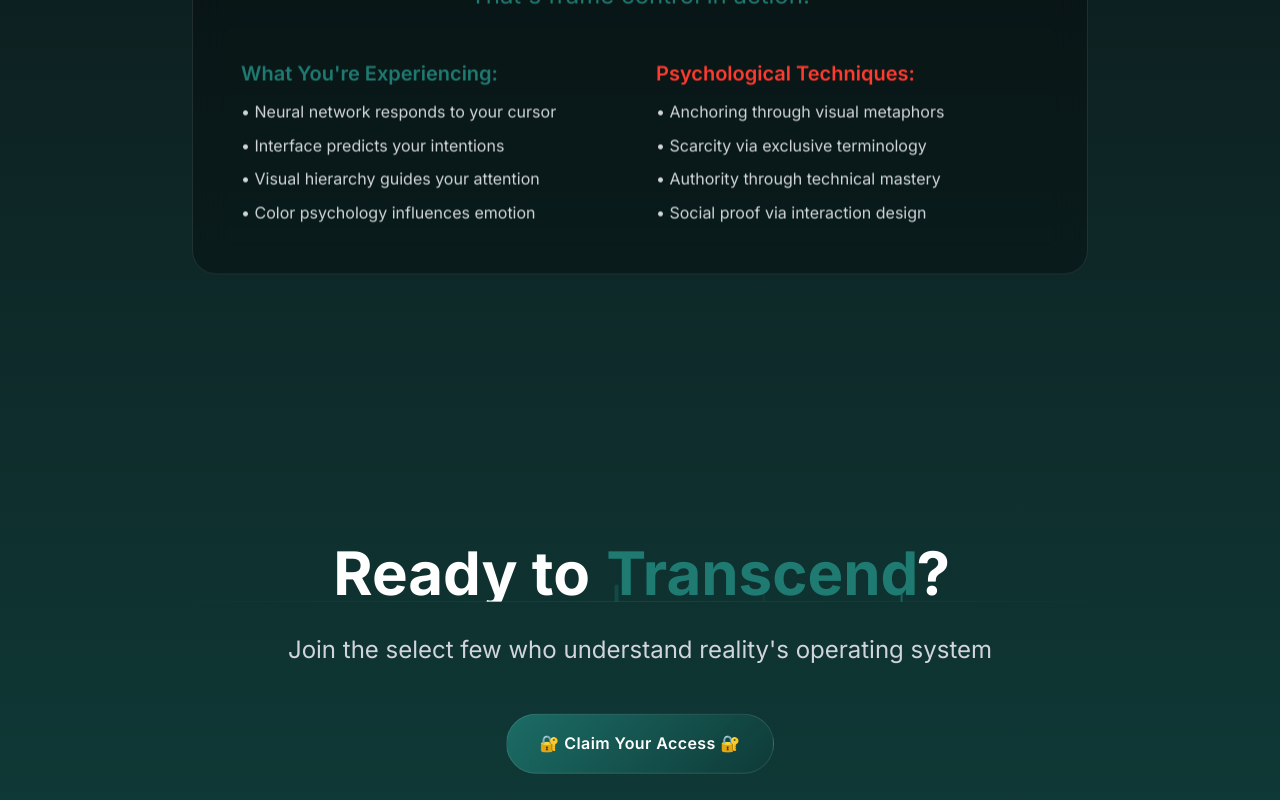
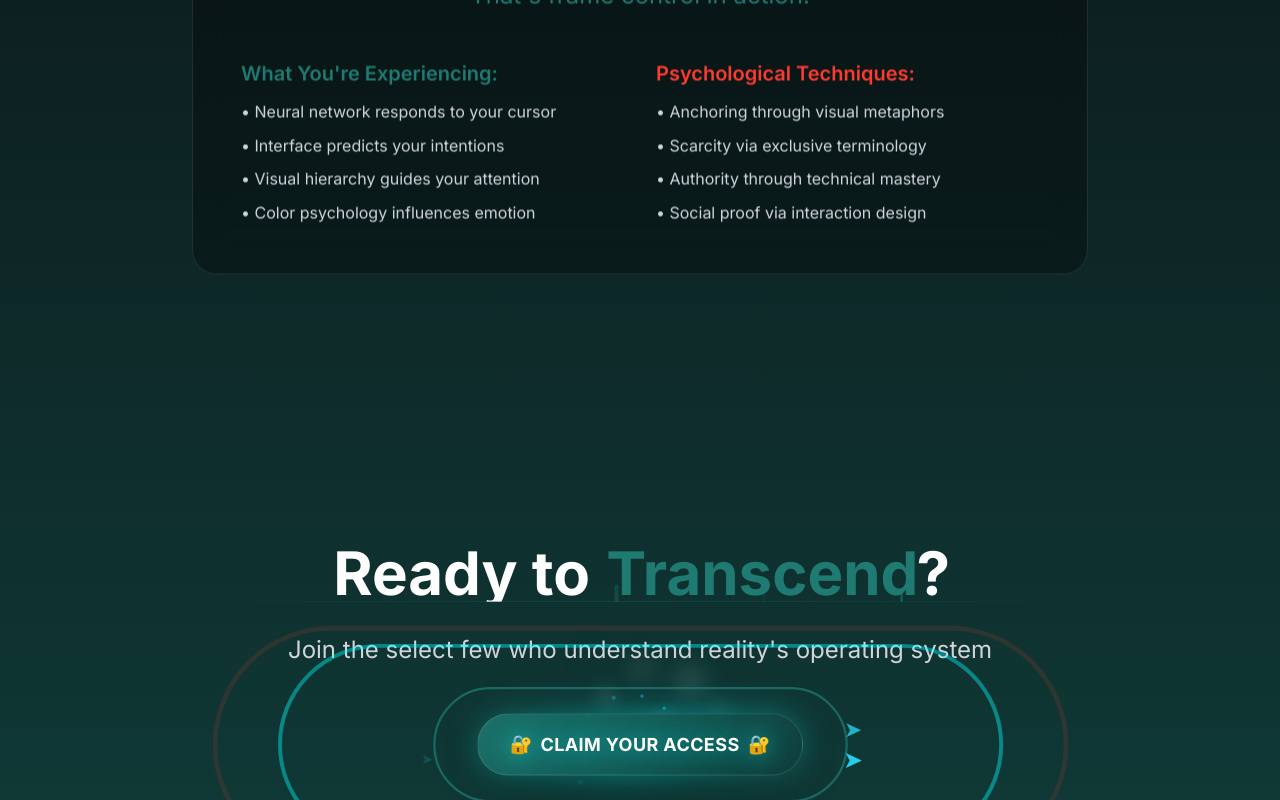
Before and after one commit to Daelyte/Frame-Control-Economics-v2, a Next.js app: page / in a window 1280 px wide. Shown: the part 2000-2800 px from the top of the page. Built offline with nearby package versions, Linux system fonts and the light colour scheme.

Commit message:
Epic Claim Your Access button: Hypnotic smoke effects, pulsing rings, electric particles, arrows, spotlight

```diff
--- a/components/FrameEconomics.tsx
+++ b/components/FrameEconomics.tsx
@@ -2249,10 +2249,201 @@ const FrameEconomics = () => {
                     initial={{ opacity: 0, scale: 0.9 }}
                     whileInView={{ opacity: 1, scale: 1 }}
                     transition={{ duration: 0.8, delay: 0.4 }}
+                    className="relative inline-block"
                   >
-                    <LiquidButton onClick={() => window.location.href = '/treasure'}>
-                      🔐 Claim Your Access 🔐
-                    </LiquidButton>
+                    {/* Smoke effects rising from button */}
+                    {Array.from({ length: 8 }, (_, i) => (
+                      <motion.div
+                        key={`smoke-${i}`}
+                        className="absolute bottom-0 pointer-events-none"
+                        style={{
+                          left: `${20 + i * 8}%`,
+                          width: `${20 + Math.random() * 20}px`,
+                          height: `${20 + Math.random() * 20}px`,
+                          background: 'radial-gradient(circle, rgba(255,255,255,0.3) 0%, rgba(31,122,114,0.2) 50%, transparent 70%)',
+                          filter: `blur(${4 + Math.random() * 4}px)`,
+                        }}
+                        animate={{
+                          y: [-20, -80 - Math.random() * 40],
+                          x: [0, (Math.random() - 0.5) * 30],
+                          scale: [0.5, 1.5 + Math.random() * 0.5, 2],
+                          opacity: [0, 0.6, 0],
+                        }}
+                        transition={{
+                          duration: 3 + Math.random() * 2,
+                          repeat: Infinity,
+                          delay: i * 0.3,
+                          ease: 'easeOut'
+                        }}
+                      />
+                    ))}
+
+                    {/* Hypnotic rings pulsing outward */}
+                    {Array.from({ length: 3 }, (_, i) => (
+                      <motion.div
+                        key={`ring-${i}`}
+                        className="absolute inset-0 rounded-full border-2 pointer-events-none"
+                        style={{
+                          borderColor: i === 0 ? '#1F7A72' : i === 1 ? '#FF3B30' : '#00ffff',
+                          top: '-20px',
+                          bottom: '-20px',
+                          left: '-20px',
+                          right: '-20px',
+                        }}
+                        animate={{
+                          scale: [1, 2, 2.5],
+                          opacity: [0.8, 0.4, 0],
+                        }}
+                        transition={{
+                          duration: 2,
+                          repeat: Infinity,
+                          delay: i * 0.6,
+                          ease: 'easeOut'
+                        }}
+                      />
+                    ))}
+
+                    {/* Spotlight effect */}
+                    <motion.div
+                      className="absolute inset-0 -inset-x-10 -inset-y-10 pointer-events-none"
+                      style={{
+                        background: 'radial-gradient(ellipse at center, rgba(31,122,114,0.3) 0%, transparent 50%)',
+                        filter: 'blur(20px)',
+                      }}
+                      animate={{
+                        opacity: [0.3, 0.8, 0.3],
+                        scale: [0.9, 1.1, 0.9],
+                      }}
+                      transition={{
+                        duration: 2,
+                        repeat: Infinity,
+                        ease: 'easeInOut'
+                      }}
+                    />
+
+                    {/* Electric particles */}
+                    {Array.from({ length: 12 }, (_, i) => (
+                      <motion.div
+                        key={`particle-${i}`}
+                        className="absolute w-1 h-1 bg-cyan-400 rounded-full pointer-events-none"
+                        style={{
+                          left: '50%',
+                          top: '50%',
+                        }}
+                        animate={{
+                          x: [0, Math.cos(i * 30 * Math.PI / 180) * 80],
+                          y: [0, Math.sin(i * 30 * Math.PI / 180) * 80],
+                          opacity: [1, 0],
+                          scale: [0, 1.5],
+                        }}
+                        transition={{
+                          duration: 1.5,
+                          repeat: Infinity,
+                          delay: i * 0.1,
+                          ease: 'easeOut'
+                        }}
+                      />
+                    ))}
+
+                    {/* The actual button with enhanced effects */}
+                    <motion.div
+                      className="relative z-10"
+                      animate={{
+                        y: [0, -5, 0],
+                      }}
+                      transition={{
+                        duration: 2,
+                        repeat: Infinity,
+                        ease: 'easeInOut'
+                      }}
+                    >
+                      <motion.div
+                        className="relative"
+                        whileHover={{ scale: 1.1 }}
+                        whileTap={{ scale: 0.95 }}
+                      >
+                        {/* Glowing background */}
+                        <motion.div
+                          className="absolute inset-0 rounded-full"
+                          style={{
+                            background: 'linear-gradient(135deg, #1F7A72 0%, #00ffff 50%, #1F7A72 100%)',
+                            filter: 'blur(15px)',
+                            opacity: 0.5,
+                          }}
+                          animate={{
+                            scale: [1, 1.2, 1],
+                            opacity: [0.5, 0.8, 0.5],
+                          }}
+                          transition={{
+                            duration: 1.5,
+                            repeat: Infinity,
+                            ease: 'easeInOut'
+                          }}
+                        />
+
+                        <LiquidButton
+                          onClick={() => window.location.href = '/treasure'}
+                          className="relative bg-gradient-to-r from-[#1F7A72] via-[#2A8A82] to-[#1F7A72] border-2 border-cyan-400/50 shadow-2xl"
+                        >
+                          <motion.span
+                            className="relative z-10 flex items-center gap-2 text-lg font-bold"
+                            animate={{
+                              textShadow: [
+                                '0 0 20px rgba(0,255,255,0.5)',
+                                '0 0 40px rgba(0,255,255,0.8)',
+                                '0 0 20px rgba(0,255,255,0.5)'
+                              ]
+                            }}
+                            transition={{
+                              duration: 1,
+                              repeat: Infinity,
+                              ease: 'easeInOut'
+                            }}
+                          >
+                            <motion.span
+                              animate={{ rotate: [0, 10, -10, 0] }}
+                              transition={{ duration: 2, repeat: Infinity }}
+                            >
+                              🔐
+                            </motion.span>
+                            CLAIM YOUR ACCESS
+                            <motion.span
+                              animate={{ rotate: [0, -10, 10, 0] }}
+                              transition={{ duration: 2, repeat: Infinity }}
+                            >
+                              🔐
+                            </motion.span>
+                          </motion.span>
+                        </LiquidButton>
+                      </motion.div>
+                    </motion.div>
+
+                    {/* Arrows pointing to button */}
+                    {Array.from({ length: 4 }, (_, i) => (
+                      <motion.div
+                        key={`arrow-${i}`}
+                        className="absolute text-cyan-400 text-2xl pointer-events-none"
+                        style={{
+                          left: i < 2 ? '-60px' : 'auto',
+                          right: i >= 2 ? '-60px' : 'auto',
+                          top: i % 2 === 0 ? '0' : 'auto',
+                          bottom: i % 2 === 1 ? '0' : 'auto',
+                          transform: `rotate(${i * 90 + 45}deg)`,
+                        }}
+                        animate={{
+                          opacity: [0, 1, 0],
+                          scale: [0.5, 1, 0.5],
+                        }}
+                        transition={{
+                          duration: 1.5,
+                          repeat: Infinity,
+                          delay: i * 0.3,
+                          ease: 'easeInOut'
+                        }}
+                      >
+                        ➤
+                      </motion.div>
+                    ))}
                   </motion.div>
                 </div>
               </ParallaxSection>
```
